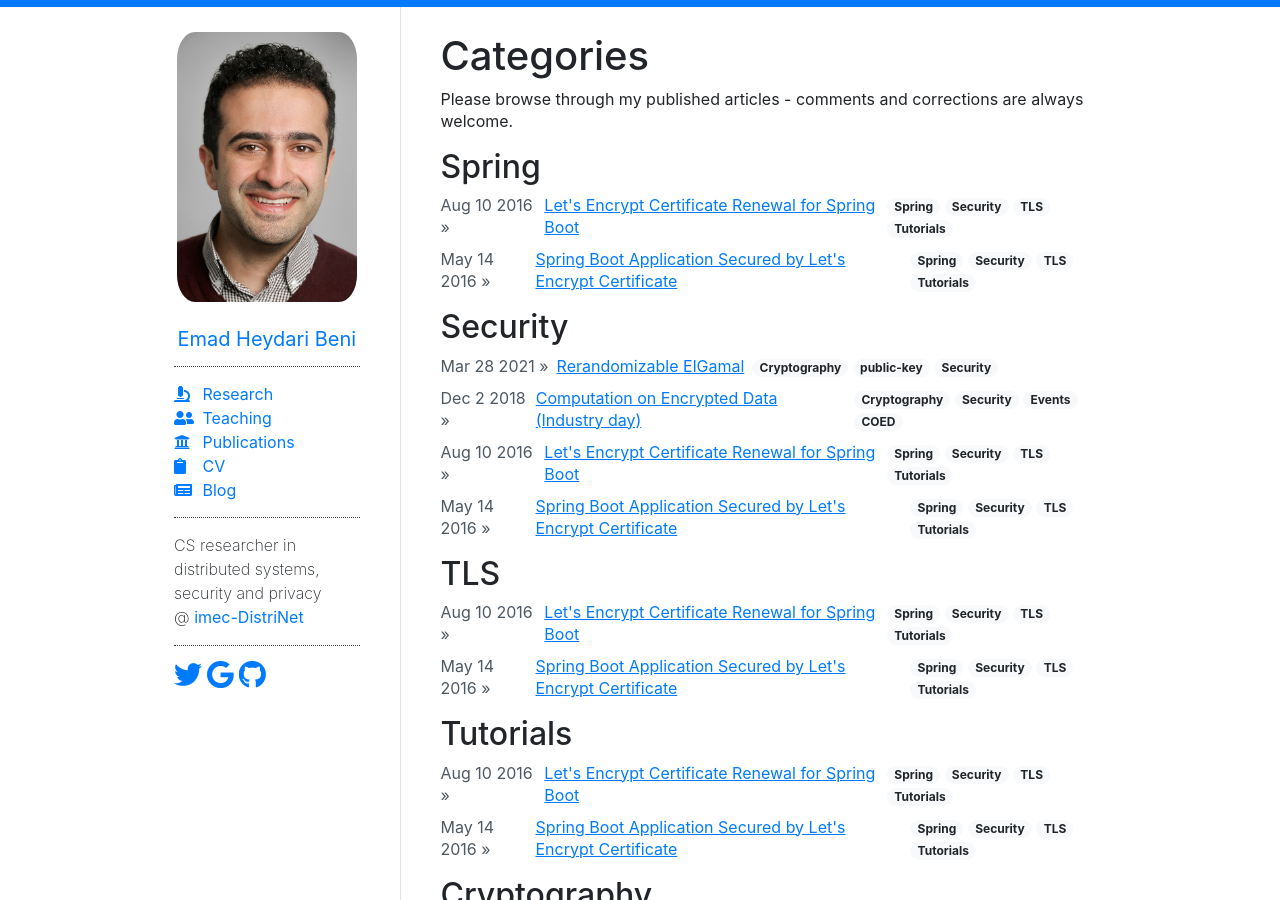
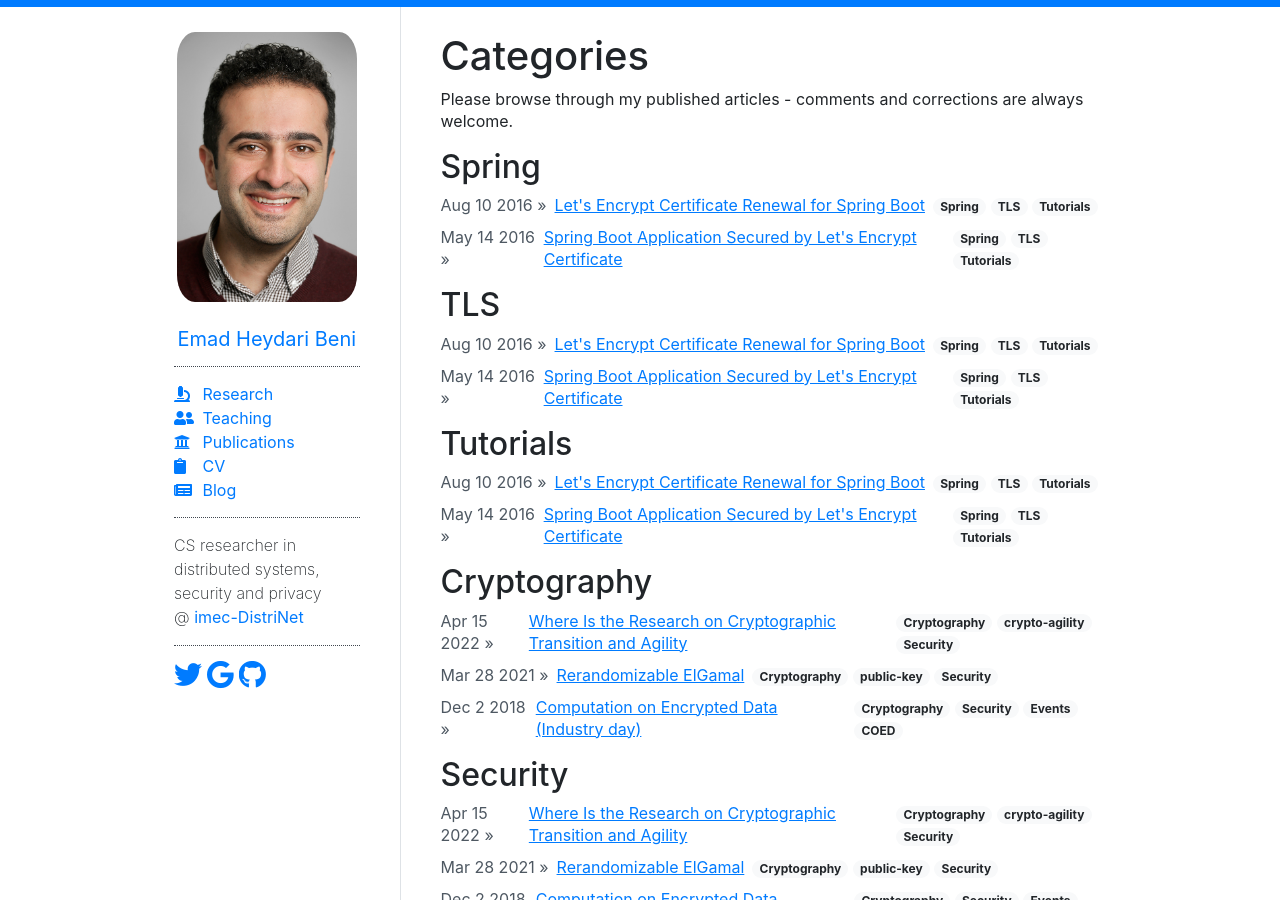
Before and after one commit to emad7105/heydari.be, a Jekyll site: the page built from assets/categories.md, in a window 1280 px wide and 900 px high. Built offline with Jekyll 4.4.1, drawn with Linux system fonts in a browser that asks for light colours; some of the changed lines change nothing that is shown; some of the changed text lies outside the part shown.

Commit message:
Update blog

```diff
--- a/_posts/2016-05-14-Spring Boot-Application-Secured-by-Lets-Encrypt-Certificate.md
+++ b/_posts/2016-05-14-Spring Boot-Application-Secured-by-Lets-Encrypt-Certificate.md
@@ -1,8 +1,8 @@
 ---
 layout: post
 title: Spring Boot Application Secured by Let's Encrypt Certificate
-categories: [Spring, Security, TLS, Tutorials]
-tags: [Spring, Security, TLS, Tutorials]
+categories: [Spring, TLS, Tutorials]
+tags: [Spring, TLS, Tutorials]
 ---
 
 
--- a/_posts/2016-08-10-Lets-Encrypt-Certificate-Renewal-for-Spring-Boot.md
+++ b/_posts/2016-08-10-Lets-Encrypt-Certificate-Renewal-for-Spring-Boot.md
@@ -1,8 +1,8 @@
 ---
 layout: post
 title: Let's Encrypt Certificate Renewal for Spring Boot
-categories: [Spring, Security, TLS, Tutorials]
-tags: [Spring, Security, TLS, Tutorials]
+categories: [Spring, TLS, Tutorials]
+tags: [Spring, TLS, Tutorials]
 ---
 
 In the previous post, we discussed how to fetch a valid certificate using Let's Encrypt client. In this post, we see how we can renew our certificates and use them with Spring Boot.
--- /dev/null
+++ b/_posts/2022-04-13-RWC22-side-channel-cpu-noise.md
@@ -0,0 +1,38 @@
+---
+layout: post
+title: Passive Remote Physical Side Channels on PCs
+categories: [Side-channel, System Security]
+tags: [Side-channel, System Security]
+description: Remote abuse of computation via VOIP applications
+image: /assets/img/elgmal.png
+---
+
+<i class="fa fa-bookmark"></i> Mirror: [this blog post][cosic-blog] at COSIC.
+
+Today at the [Real World Crypto 2022 (RWC'22)][rwc22] conference, a presentation was given with the title of "[Lend Me Your Ear: Passive Remote Physical Side Channels on PCs][paper]" that was so impressive (& scary) that I thought it is worth writing a short blog on it.
+
+In brief, the talk introduced a new side-channel attack that could take advantage of the CPU computation noise. Unlike regular physical side-channel attacks, this one could be mounted remotely via VOIP applications like Skype, Zoom and so forth. In other words, the way our built-in microphones are wired in our laptops can inadvertently capture electromagnetic information and reflect it to a remote party. Impressively, they showed that frequency fluctuations could enable a smart attacker to infer what is actually being computed by a CPU.
+
+__So what is a side-channel attack in general?__ A side-channel attack is a type of attack based on information available from the implementation and/or environment leaked by our hardware and software systems. Such class of attacks are typically not concerned with protocol algorithm.
+
+The authors had the novel idea to abuse CPU noise while computing something critical _remotely_. They started by plotting all noises (& voices) transmitted via michrophones to remote parties. They noticed that actully if the CPU is busy with a computation, this information can be observed with the naked eye. They also gave demo, and here is a picture from the demo:
+
+<img src="../../../images/rwc-side-channel-rwc22.jpg"
+     alt="Photo taken at RWC 2022" style="width:100%" />
+
+
+__What could go wrong?__ They tested this attack on various laptops, and in most laptops, they noticed that the frequency changes are obvious. Next, they validated the severity of this remote leakage using 3 test cases:
+
+1. an attacker exfiltrates the secret key used in the ECDSA signing scheme of the victim in a voice call;
+2. an attacker detects what web page a remote party is browsing; and
+3. a gamer attacker detects where the opponent is hiding in the Counter-Strike online game, which was really fun.
+
+__Why is this attack important?__ This work has shown that electromagnetic noises can be abused remotely. It is likely that this is not the only physical side-channel that can be leaked over everyday tools like Zoom. It is worth again stressing that this was a remote physical side-channel attack, and with the new trend of remote working, thanks to pandemics, this class of attacks is very important, and it requires thorough research.
+
+You find the paper [here][paper] which is accepted at USENIX Security 2022.
+
+
+
+[rwc22]:https://rwc.iacr.org/2022/program.php
+[paper]:https://www.usenix.org/system/files/sec22summer_genkin.pdf
+[cosic-blog]: https://www.esat.kuleuven.be/cosic/blog/rwc-2022-passive-remote-physical-side-channels-on-pcs/
--- /dev/null
+++ b/_posts/2022-04-15-RWC22-Where-Is-the-Research-on-Cryptographic-Transition-and-Agility.md
@@ -0,0 +1,60 @@
+---
+layout: post
+title: Where Is the Research on Cryptographic Transition and Agility
+categories: [Cryptography, crypto-agility, Security]
+tags: [Cryptography, crypto-agility, Security]
+description: Where Is the Research on Cryptographic Transition and Agility
+image: /assets/img/elgmal.png
+---
+
+<i class="fa fa-bookmark"></i> Mirror: [this blog post][cosic-blog] at COSIC.
+
+Cryptographic agility has been an underrated subject in academia. Cryptoanalysis is getting more sophisticated every single day. Whenever a flaw is discovered, one might say, we just need to replace a cipher, use a larger key, and so forth. However, in real-world settings, this is _not_ that simple. In particular, if we someday build large-enough quantum computers (QC), our Internet Security will be thrown out the window.
+
+- What is the plan for all ciphers securing our assets based on the integer factorization or discrete logarithm problems such as RSA, ECDSA, ECDH, and more?
+- The real question is how to adapt our software systems to cope with this cryptographic evolution (and/or future evolutions)?
+
+Today at [RWC'22][rwc22], David Ott gave a talk with the title:
+
+> "Where Is the Research on Cryptographic Transition and Agility?"
+
+I cannot agree more with David in that regard; there is even a dedicated subsection in my [thesis][thesis] about cryptographic agility (see Section 5.2.2).
+
+This is not an easy problem. For example, previously at [RWC'20][rwc20], ABN AMRO Bank [reported][abn-ambro] that it took the organization almost more than a year to discover and replace their obsolete certificates based on SHA-1 (which is of course a no-go today). The process was painful, but it was just SHA-1. Quantum computers can potentially break almost many of today's public-key cryptography deployments. How will we get there?
+
+
+__Quantum computers break today's public-key crypto.__ Will we have sufficiently powerful quantum computers? That's a different story. It is important to know that many of today's cipher suites are going to be broken, thanks to Peter Shor and many other people after him. We also know that there are many scientists working days and nights on quantum physics, etc. to make quantum computers a thing. The whole quantum computers be a conspiracy or not, if we can have new ciphers capable of withstanding post-quantum threats, then just why not?
+
+
+While looking into [one of David Ott's papers][david-otts-paper] after his talk, I stumbled upon a table published by NIST. In summary:
+
+- algorithms like AES, SHA-{2,3} require larger key sizes and outputs respectively, and
+- RSA, EC cryptography (ECDSA, ECDH, etc.), DSA, and others will be no longer secure.
+
+__NIST competition.__ NIST has taken these threats seriously and has announced a call for post-quantum cryptography (PQC) algorithm proposals for standardization in a 6-year-long selection process.
+
+__Urgency to many organizations.__ Companies and organizations also consider these threats significant. As David explained, the timeline for having quantum computers is unclear; we do not have a certain date. History has shown that full cryptographic migrations, such as the 3DES-to-AES upgrade, take a decade. Therefore, the PQC migration is a complex process. Lastly, there is a possibility that a malicious party performs _record-now-exploit-later_ attacks.
+
+
+The PQC algorithms come with various properties:
+- key sizes,
+- ciphertext sizes,
+- signature sizes,
+- communication requirements, and
+- computational requirements.
+
+This might initially seem to be unimportant; however, these schemes have been used in various settings varying from high-end systems to __embedded systems in IoT__. Therefore, a change in each of these aspects might have a ripple effect throughout the entire system stack.
+
+__(My) concluding remarks.__ This is an extremely complicated challenge for the corporations with complicated and distributed software and networking stack, and in general for the entire Internet. Security architecture should be as modular as possible, and there should be guidelines, policies, and the right toolings for graceful upgrades. It is easy to outline some remarks; however, execution and realization of these requirements require a ton of research by practitioners and academics from various communities (software engineering, systems, security, cryptography, etc.), otherwise, we will end up using completely broken/outdated primitives forever such as 3DES as cipher and COBOL as a programming language.
+
+I recommend reading [this paper][david-otts-paper] by David Ott and his co-authors.
+
+
+
+
+[cosic-blog]:https://www.esat.kuleuven.be/cosic/blog/rwc-2022-where-is-the-research-on-cryptographic-transition-and-agility/
+[thesis]:https://www.heydari.be/papers/2021.Emad-thesis.pdf
+[rwc22]:https://rwc.iacr.org/2022/program.php
+[rwc20]: https://rwc.iacr.org/2020/program.php
+[abn-ambro]:https://rwc.iacr.org/2020/slides/Peters-Teles.pdf
+[david-otts-paper]:https://arxiv.org/ftp/arxiv/papers/1909/1909.07353.pdf
```
